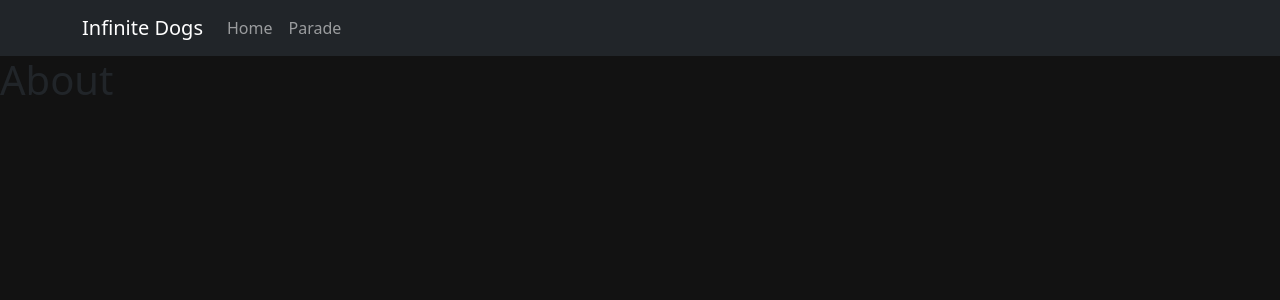
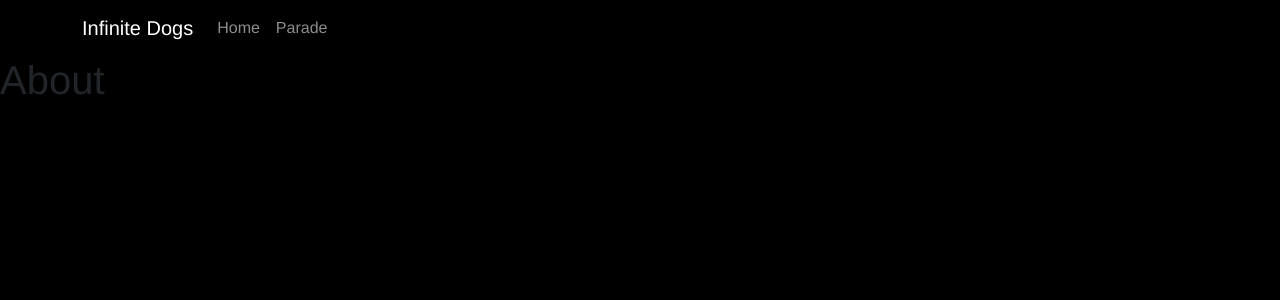
Before and after one commit to laynebritton/dog-project, a React (Create React App) app in the folder dog-project/: page /dog-project/about in a window 1280 px wide. Shown: the top 300 px of the page. Built offline with nearby package versions, Linux system fonts and the light colour scheme; no server answers.

Commit message:
Navbar uses same color as body

```diff
--- a/dog-project/src/components/Navigation/Navigation.module.css
+++ b/dog-project/src/components/Navigation/Navigation.module.css
@@ -1 +1,3 @@
-.Navigation {}
+.Navigation {
+    background-color: #000;
+}
--- a/dog-project/src/components/Navigation/Navigation.tsx
+++ b/dog-project/src/components/Navigation/Navigation.tsx
@@ -1,11 +1,12 @@
 import React, { FC } from 'react';
 import { Navbar, Container, Nav } from 'react-bootstrap';
 import * as ROUTES from '../../util/Routes';
+import styles from './Navigation.module.css';
 
 interface NavigationProps {}
 
 const Navigation: FC<NavigationProps> = () => (
-  <Navbar sticky="top" bg="dark" variant="dark" expand="lg">
+  <Navbar sticky="top" variant="dark" expand="lg" className={styles.Navigation}>
     <Container>
       <Navbar.Brand href={ROUTES.HOME}>Infinite Dogs</Navbar.Brand>
       <Navbar.Toggle aria-controls="basic-navbar-nav" />
@@ -13,18 +14,6 @@ const Navigation: FC<NavigationProps> = () => (
         <Nav className="me-auto">
           <Nav.Link href={ROUTES.HOME}>Home</Nav.Link>
           <Nav.Link href={ROUTES.PARADE}>Parade</Nav.Link>
-          {/* <NavDropdown title="Parade" id="basic-nav-dropdown">
-            <NavDropdown.Item href="#action/3.1">Start</NavDropdown.Item>
-            <NavDropdown.Item href="#action/3.2">
-              Custom Parade
-            </NavDropdown.Item>
-            <NavDropdown.Item href="#action/3.3">Something</NavDropdown.Item>
-            <NavDropdown.Divider />
-            <NavDropdown.Item href="#action/3.4">
-              Separated link
-            </NavDropdown.Item>
-          </NavDropdown>
-          <Nav.Link href={ROUTES.ABOUT}>Our Mission</Nav.Link> */}
         </Nav>
       </Navbar.Collapse>
     </Container>
--- a/dog-project/src/index.css
+++ b/dog-project/src/index.css
@@ -1,13 +1,11 @@
 body {
   margin: 0;
-  font-family: -apple-system, BlinkMacSystemFont, "Segoe UI", "Roboto", "Oxygen",
+  font-family: "Helvetica","Arial", -apple-system, BlinkMacSystemFont, "Segoe UI", "Roboto", "Oxygen",
     "Ubuntu", "Cantarell", "Fira Sans", "Droid Sans", "Helvetica Neue",
-    sans-serif;
+    sans-serif !important;
   -webkit-font-smoothing: antialiased;
   -moz-osx-font-smoothing: grayscale;
-
-  /* background: burlywood; */
-  background: #121212 !important;
+  background: #000 !important;
 }
 
 code {
```
